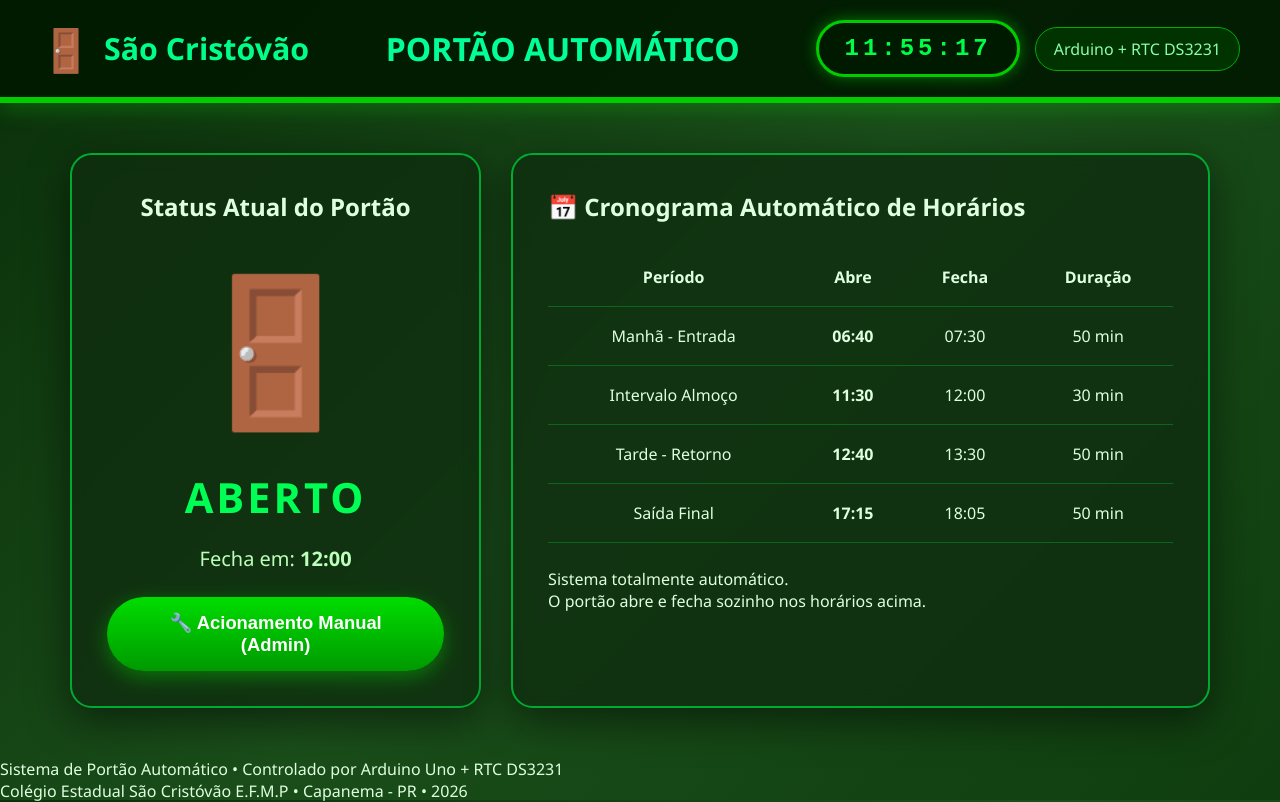
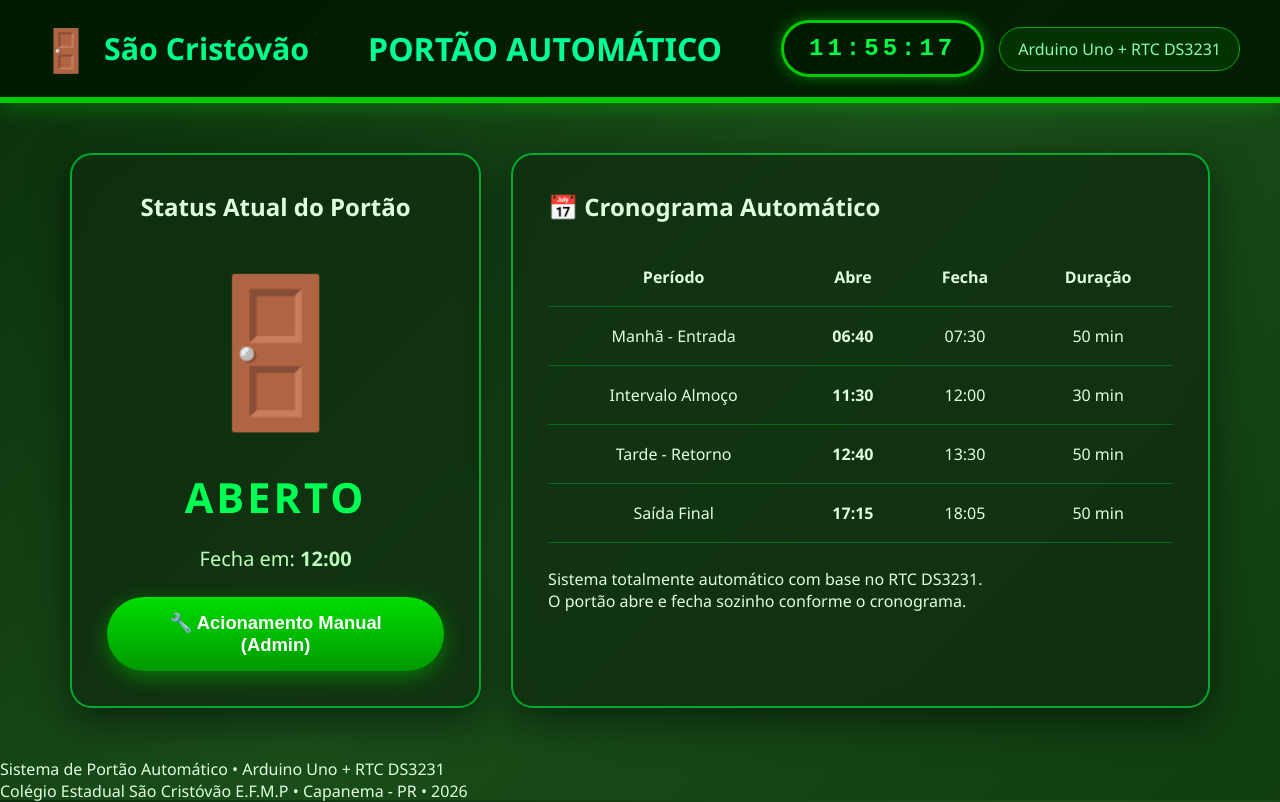
Before and after one commit to EvandroReck/problema-escola, a plain HTML site: page index.html in a window 1280 px wide. Drawn offline with Linux system fonts and the light colour scheme.

Commit message:
Update index.html

```diff
--- a/index.html
+++ b/index.html
@@ -3,11 +3,11 @@
 <head>
     <meta charset="UTF-8">
     <meta name="viewport" content="width=device-width, initial-scale=1.0">
-    <title>Portão Automático - Escola Modelo</title>
+    <title>Portão Automático • Colégio São Cristóvão</title>
     <link rel="stylesheet" href="style.css">
+    <link rel="icon" href="https://img.icons8.com/fluency/96/door.png" type="image/png">
 </head>
 <body>
-
     <header>
         <div class="logo">
             <span class="gate-icon-header">🚪</span>
@@ -16,7 +16,9 @@
         <h1>PORTÃO AUTOMÁTICO</h1>
         <div class="status-bar">
             <div class="live-clock" id="clock">00:00:00</div>
-            <div class="arduino-info">Arduino + RTC DS3231</div>
+            <div class="arduino-info">
+                <span>Arduino Uno + RTC DS3231</span>
+            </div>
         </div>
     </header>
 
@@ -30,15 +32,15 @@
                 <div class="status-text" id="status-text">FECHADO</div>
                 <p id="next-action" class="next-action">Próxima ação: --:--</p>
 
-                <button class="btn" onclick="toggleManual()">
+                <button class="btn manual-btn" onclick="toggleManual()">
                     🔧 Acionamento Manual (Admin)
                 </button>
             </div>
 
             <!-- Cronograma -->
             <div class="card schedule-card">
-                <h2>📅 Cronograma Automático de Horários</h2>
-                <table>
+                <h2>📅 Cronograma Automático</h2>
+                <table id="schedule-table">
                     <thead>
                         <tr>
                             <th>Período</th>
@@ -75,8 +77,8 @@
                     </tbody>
                 </table>
                 <p class="note">
-                    Sistema totalmente automático.<br>
-                    O portão abre e fecha sozinho nos horários acima.
+                    Sistema totalmente automático com base no RTC DS3231.<br>
+                    O portão abre e fecha sozinho conforme o cronograma.
                 </p>
             </div>
 
@@ -84,7 +86,7 @@
     </main>
 
     <footer>
-        <p>Sistema de Portão Automático • Controlado por Arduino Uno + RTC DS3231</p>
+        <p>Sistema de Portão Automático • Arduino Uno + RTC DS3231</p>
         <p>Colégio Estadual São Cristóvão E.F.M.P • Capanema - PR • 2026</p>
     </footer>
 
```
